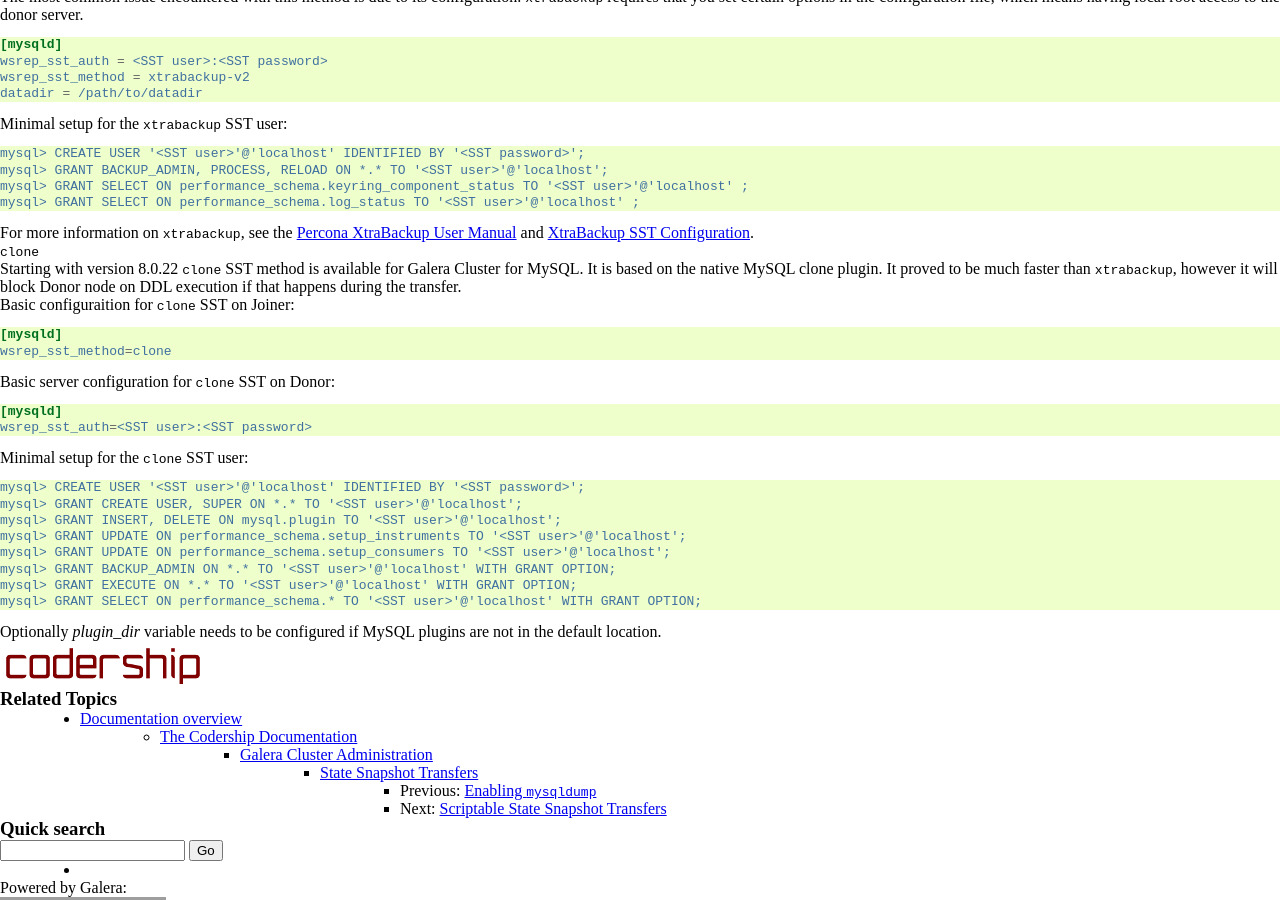
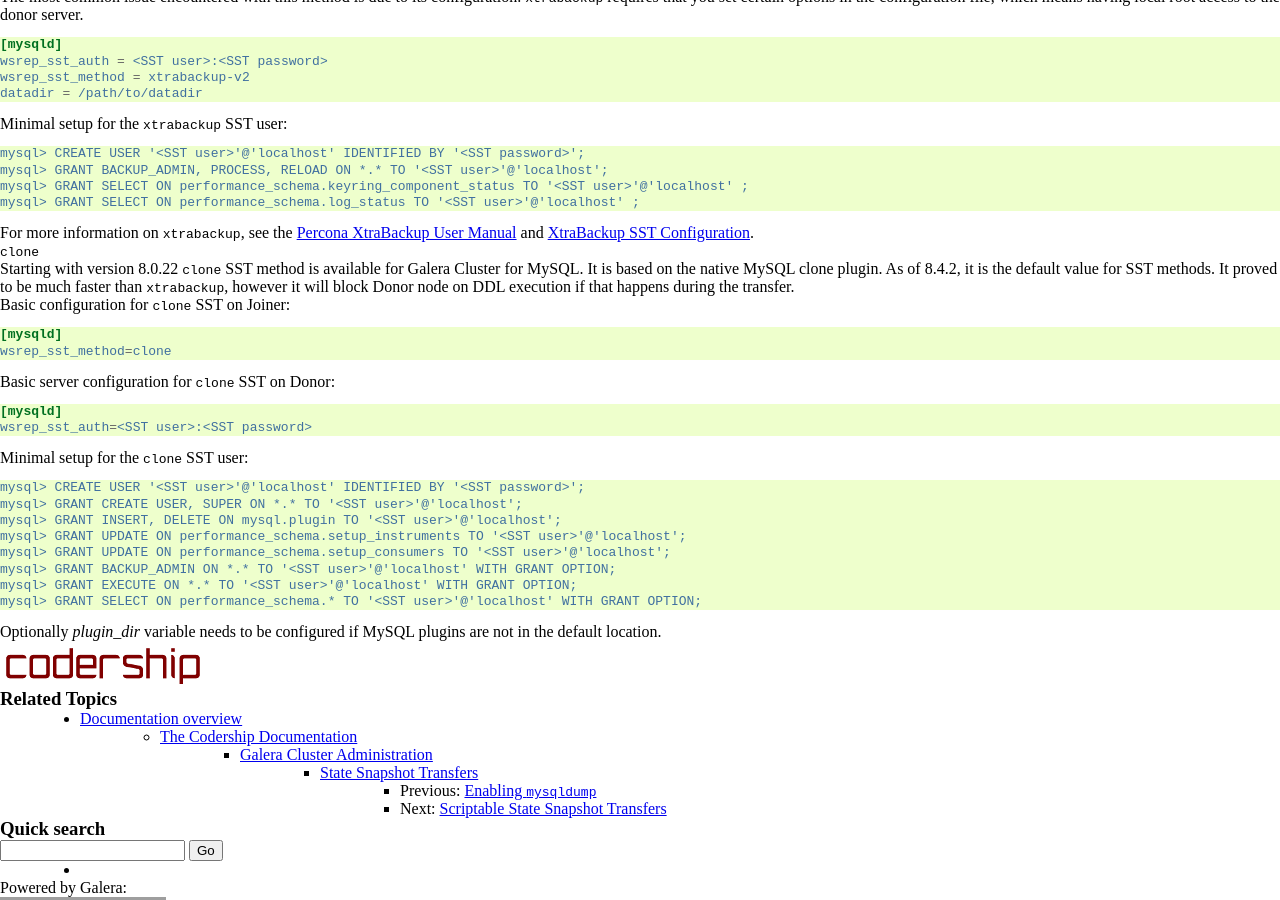
Before and after one commit to codership/documentation, a Sphinx documentation site: the page built from galeracluster/source/documentation/sst-physical.rst, in a window 1280 px wide and 900 px high, scrolled down 999 px. Built offline with Sphinx 7.4.7, drawn with Linux system fonts in a browser that asks for light colours; comment, search, counter and statistics services are not loaded; grey boxes are pictures that could not be loaded.

Commit message:
Issue #440 The default value for SST methods for 8.4.2 has been indicated.

```diff
--- a/galeracluster/source/documentation/sst-physical.rst
+++ b/galeracluster/source/documentation/sst-physical.rst
@@ -133,11 +133,11 @@ For more information on ``xtrabackup``, see the `Percona XtraBackup User Manual
 .. rubric:: ``clone``
 
 Starting with version 8.0.22 ``clone`` SST method is available for Galera
-Cluster for MySQL. It is based on the native MySQL clone plugin. It
+Cluster for MySQL. It is based on the native MySQL clone plugin. As of 8.4.2, it is the default value for SST methods. It
 proved to be much faster than ``xtrabackup``, however it will block Donor
 node on DDL execution if that happens during the transfer.
 
-Basic configuraition for ``clone`` SST on Joiner:
+Basic configuration for ``clone`` SST on Joiner:
 
 .. code-block:: ini
 
```
